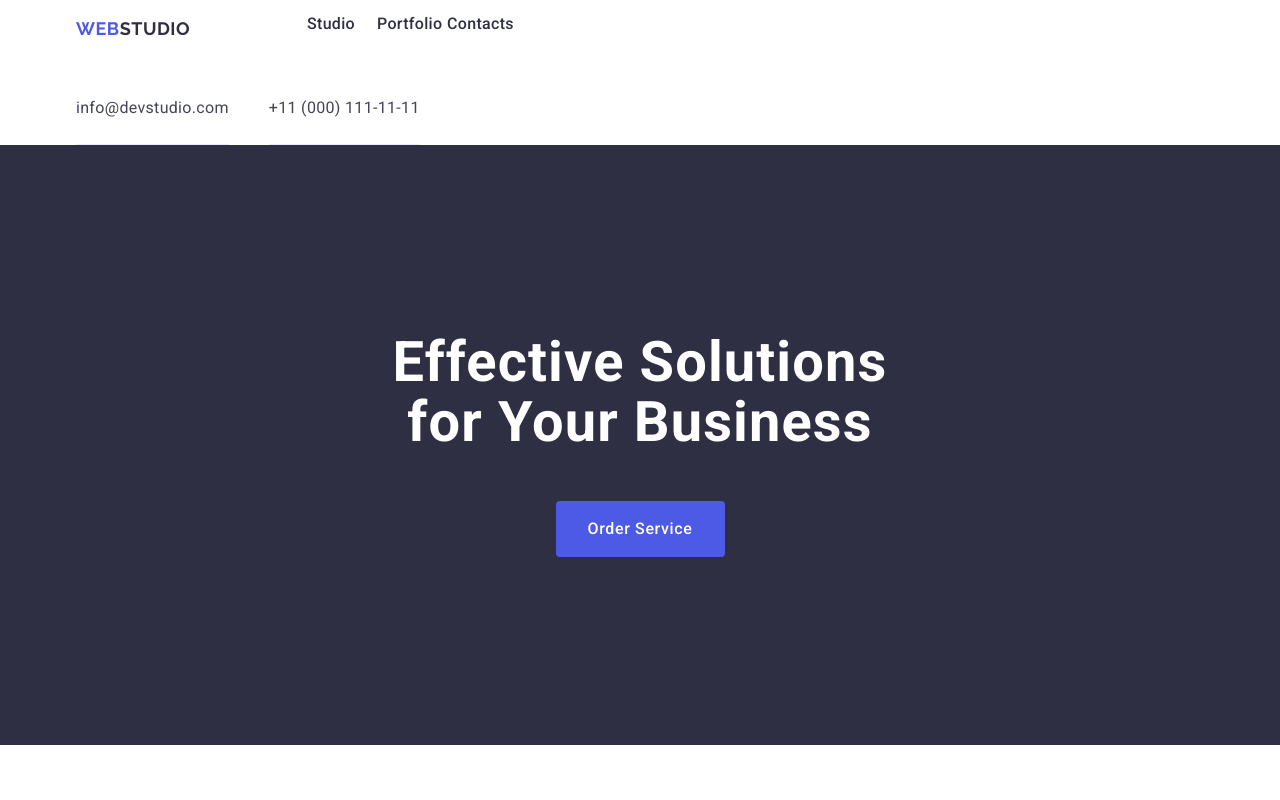
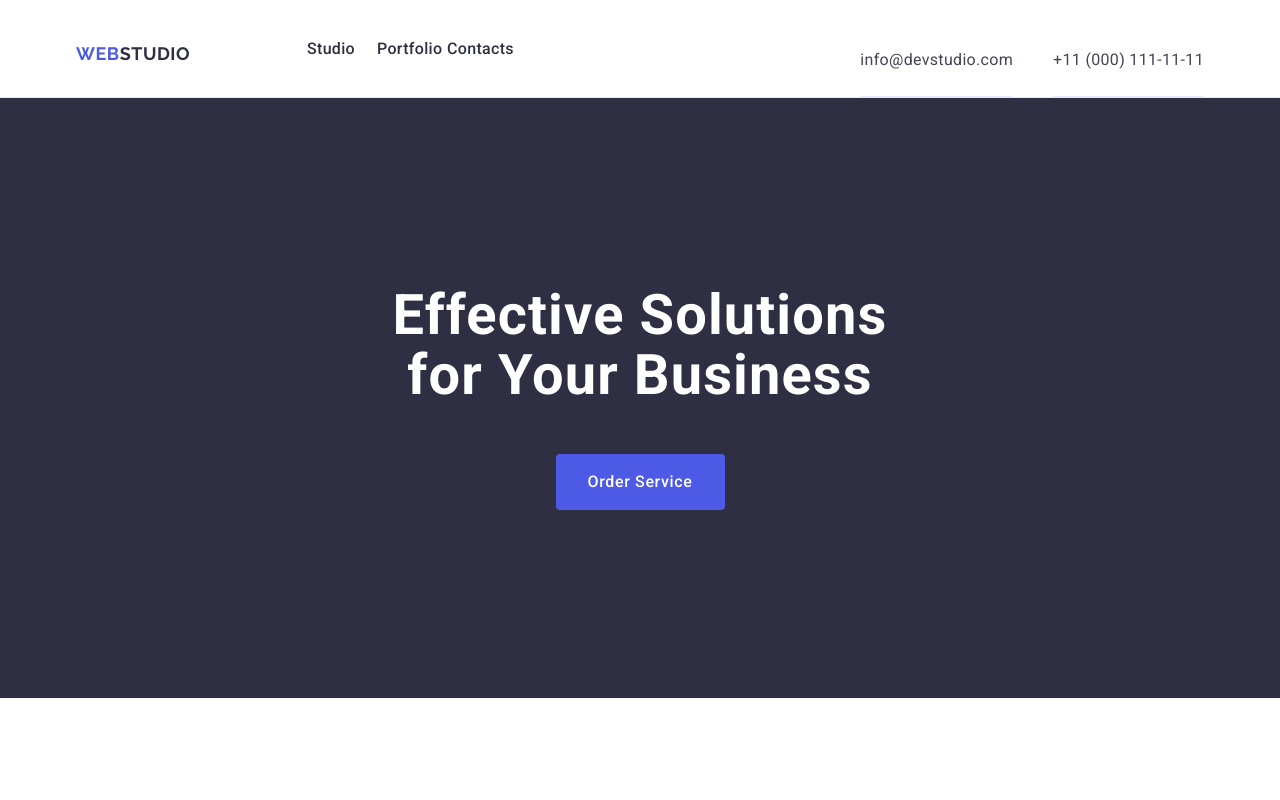
Before and after one commit to Yuwik/goit-markup-hw-03, a plain HTML site: page index.html in a window 1280 px wide. Shown: the top 800 px of the page. Drawn offline with nearby package versions, Linux system fonts and the light colour scheme.

Commit message:
commit message

```diff
--- a/index.html
+++ b/index.html
@@ -25,7 +25,7 @@
     }
 </style>
 <body class="body-style">
-    <header>
+    <header class="header-styles">
         <div class="container header-container">
         <nav class="header-nav">
             <a href="./index.html" class="logo-head">Web<span
```
